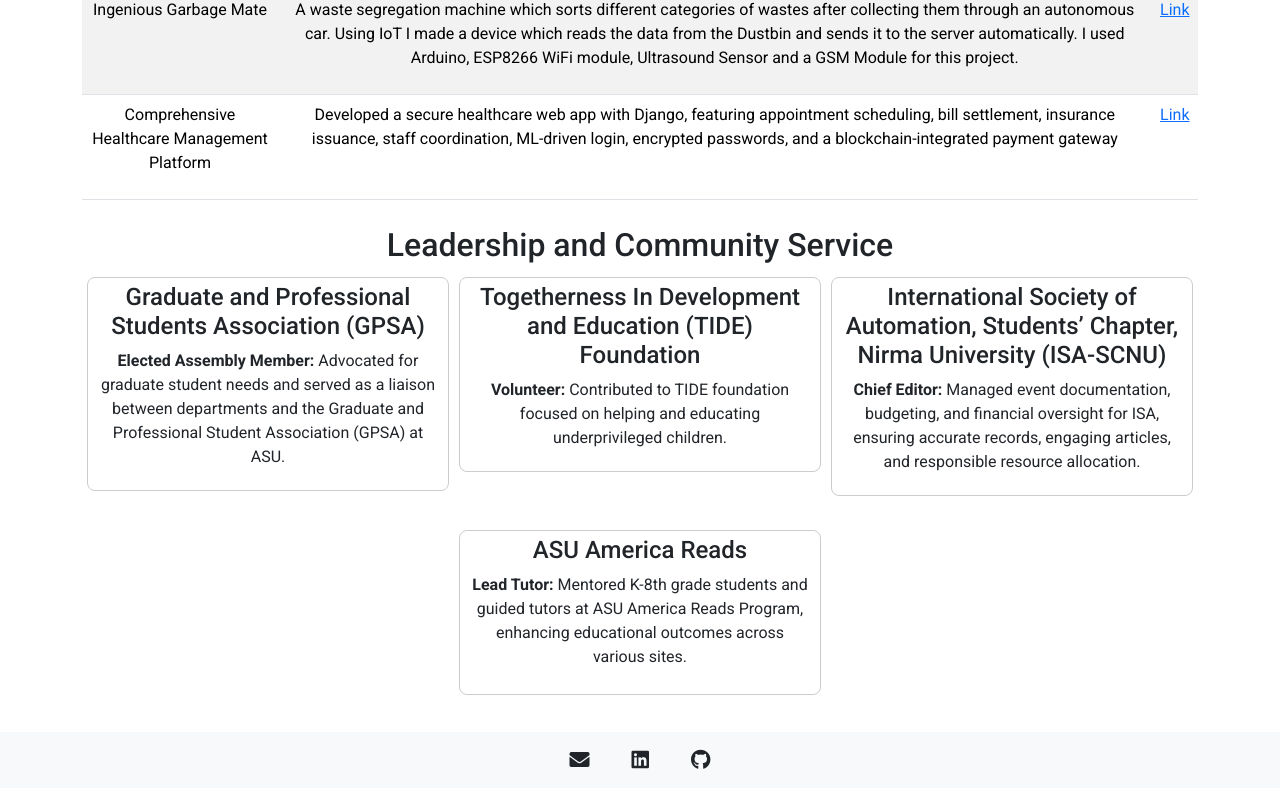
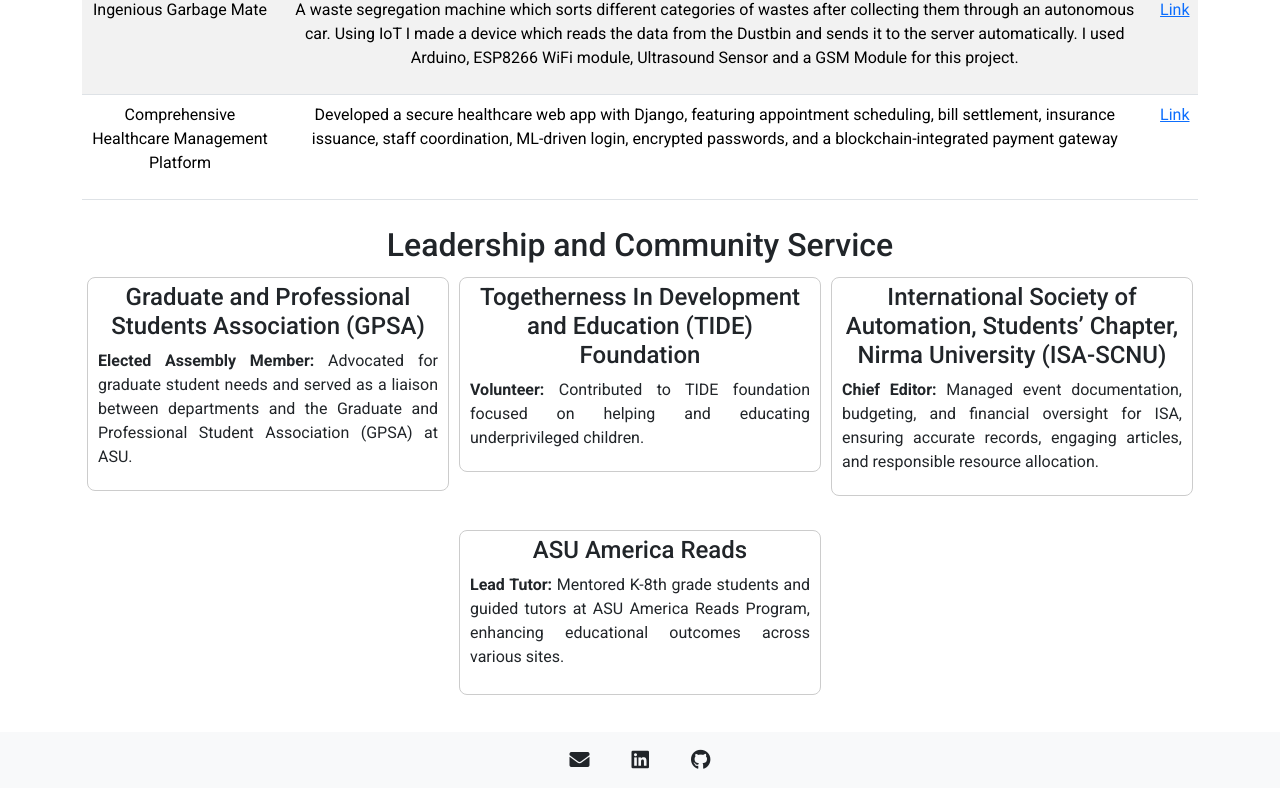
Before and after one commit to VishalVakil/VishalVakil.github.io, a React (Create React App) app: page / in a window 1280 px wide. Shown: the part 2042-2850 px from the top of the page. Built offline with nearby package versions, Linux system fonts and the light colour scheme.

Commit message:
Fixed Alignment

```diff
--- a/src/HonorsAndActivities.js
+++ b/src/HonorsAndActivities.js
@@ -131,7 +131,7 @@ const HonorsAndActivities = () => {
                     <div key={index} className="col-md-4 mb-4">
                         <div className={`skill`} style={{minHeight: '165px'}}>
                             <h4>{activity.title}</h4>
-                            <p><b>{activity.position}</b>{activity.details}</p>
+                            <p style={{textAlign: 'justify'}}><b>{activity.position}</b>{activity.details}</p>
                         </div>
                     </div>
                     ))}
```
